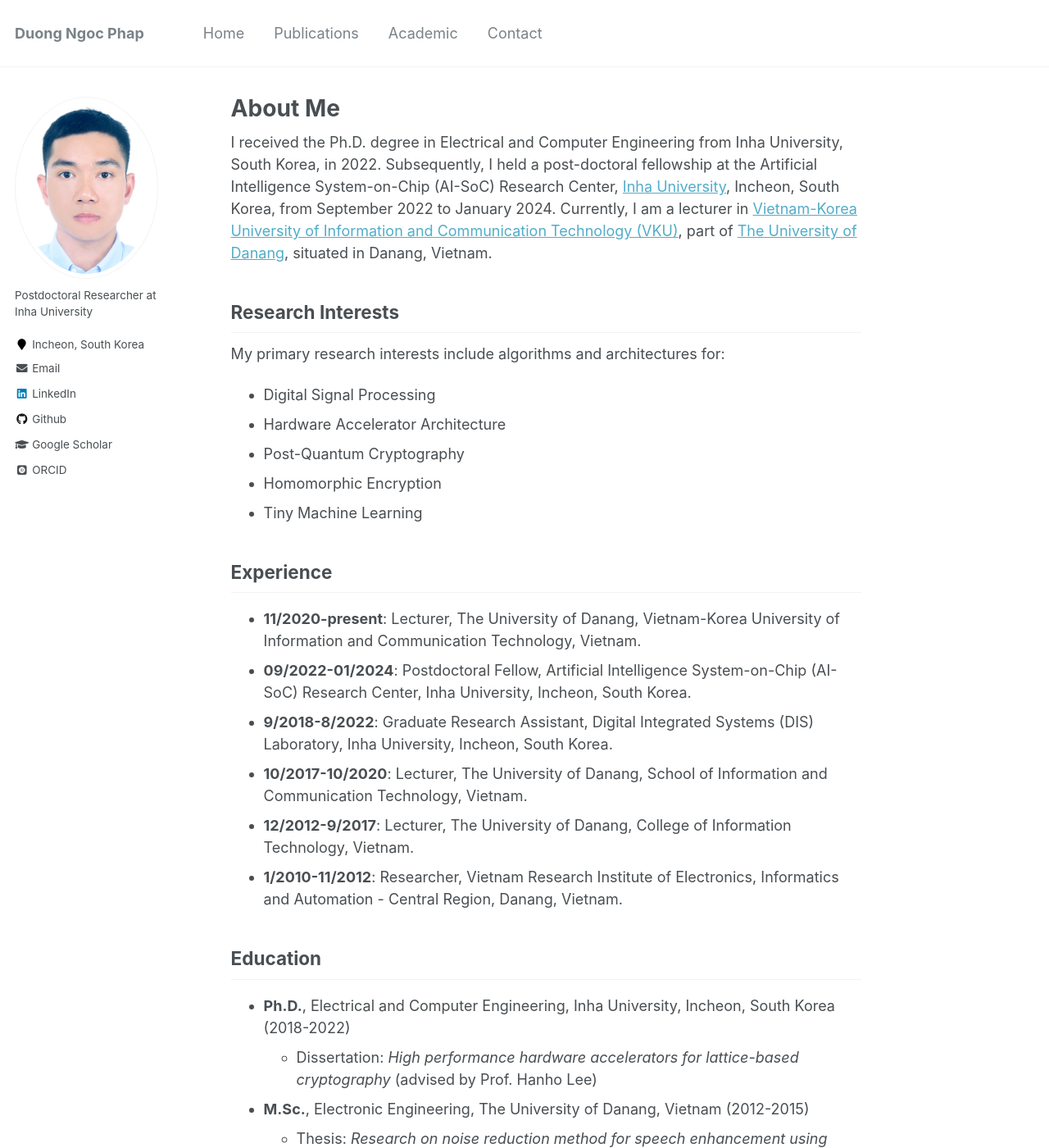
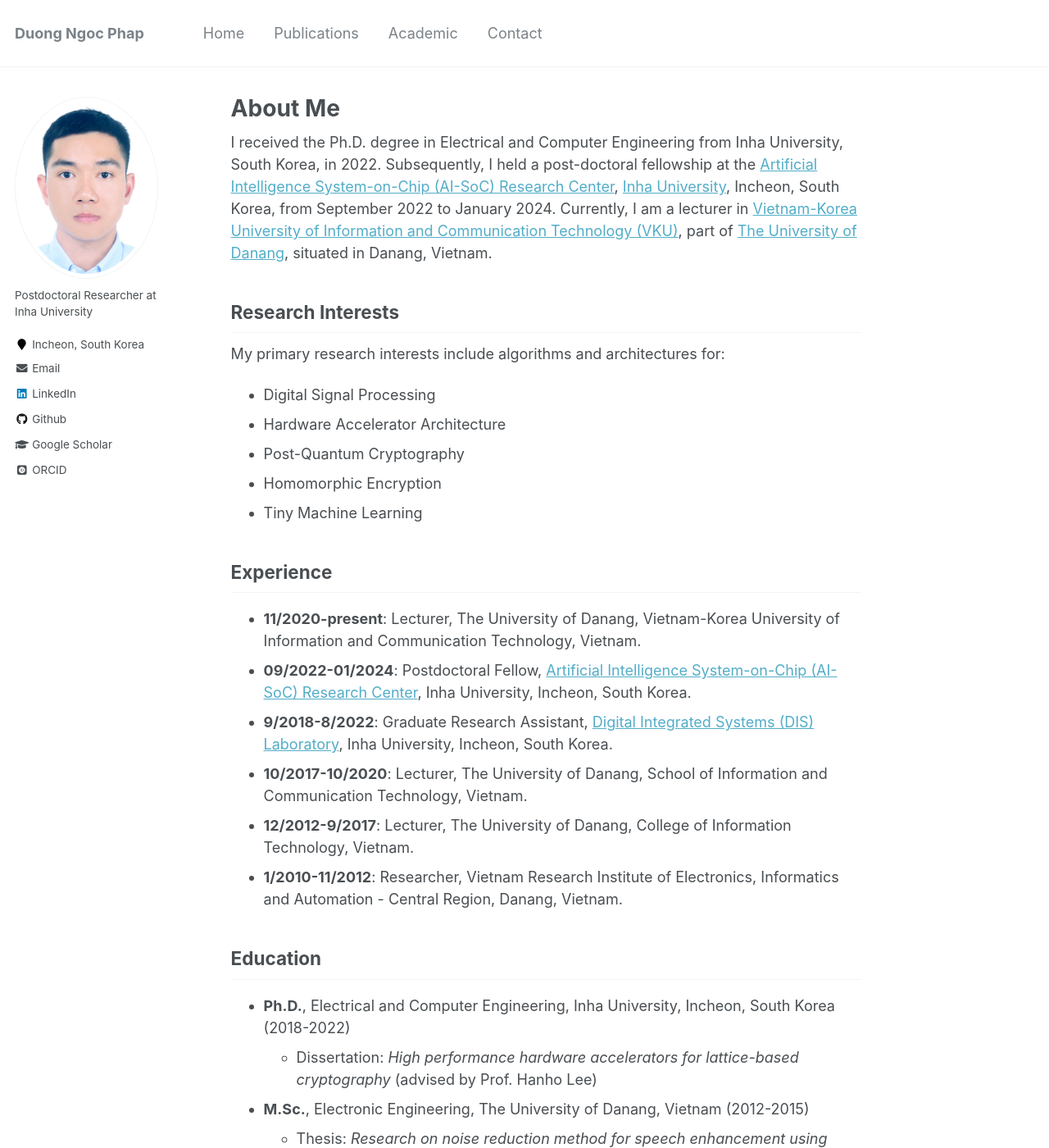
Before and after one commit to phapdn/phapdn.github.io, a Jekyll site: the page built from _pages/about.md, in a window 1280 px wide and 1400 px high. Shown: the whole window at 82% size. Built offline with Jekyll 4.4.1, drawn with Linux system fonts in a browser that asks for light colours; some web fonts are replaced; part of the change alters nothing that is shown.

```diff
--- a/_pages/about.md
+++ b/_pages/about.md
@@ -7,7 +7,7 @@ redirect_from:
   - /about/
   - /about.html
 ---
-I received the Ph.D. degree in Electrical and Computer Engineering from Inha University, South Korea, in 2022. Subsequently, I held a post-doctoral fellowship at the Artificial Intelligence System-on-Chip (AI-SoC) Research Center, [Inha University](https://eng.inha.ac.kr/eng/index.do), Incheon, South Korea, from September 2022 to January 2024. Currently, I am a lecturer in [Vietnam-Korea University of Information and Communication Technology (VKU)](https://vku.udn.vn/), part of [The University of Danang](https://www.udn.vn/english), situated in Danang, Vietnam.
+I received the Ph.D. degree in Electrical and Computer Engineering from Inha University, South Korea, in 2022. Subsequently, I held a post-doctoral fellowship at the [Artificial Intelligence System-on-Chip (AI-SoC) Research Center](https://www.inha.ac.kr/eng/4022/subview.do), [Inha University](https://eng.inha.ac.kr/eng/index.do), Incheon, South Korea, from September 2022 to January 2024. Currently, I am a lecturer in [Vietnam-Korea University of Information and Communication Technology (VKU)](https://vku.udn.vn/), part of [The University of Danang](https://www.udn.vn/english), situated in Danang, Vietnam.
 
 ## Research Interests
 
@@ -22,8 +22,8 @@ My primary research interests include algorithms and architectures for:
 ## Experience
 
 * <b>11/2020-present</b>: Lecturer, The University of Danang, Vietnam-Korea University of Information and Communication Technology, Vietnam.
-* <b>09/2022-01/2024</b>: Postdoctoral Fellow, Artificial Intelligence System-on-Chip (AI-SoC) Research Center, Inha University, Incheon, South Korea.
-* <b>9/2018-8/2022</b>: Graduate Research Assistant, Digital Integrated Systems (DIS) Laboratory, Inha University, Incheon, South Korea.
+* <b>09/2022-01/2024</b>: Postdoctoral Fellow, [Artificial Intelligence System-on-Chip (AI-SoC) Research Center](https://eng.inha.ac.kr/eng/index.do), Inha University, Incheon, South Korea.
+* <b>9/2018-8/2022</b>: Graduate Research Assistant, [Digital Integrated Systems (DIS) Laboratory](https://sites.google.com/view/inhasoc), Inha University, Incheon, South Korea.
 * <b>10/2017-10/2020</b>: Lecturer, The University of Danang, School of Information and Communication
 Technology, Vietnam.
 * <b>12/2012-9/2017</b>: Lecturer, The University of Danang, College of Information Technology, Vietnam.
```
